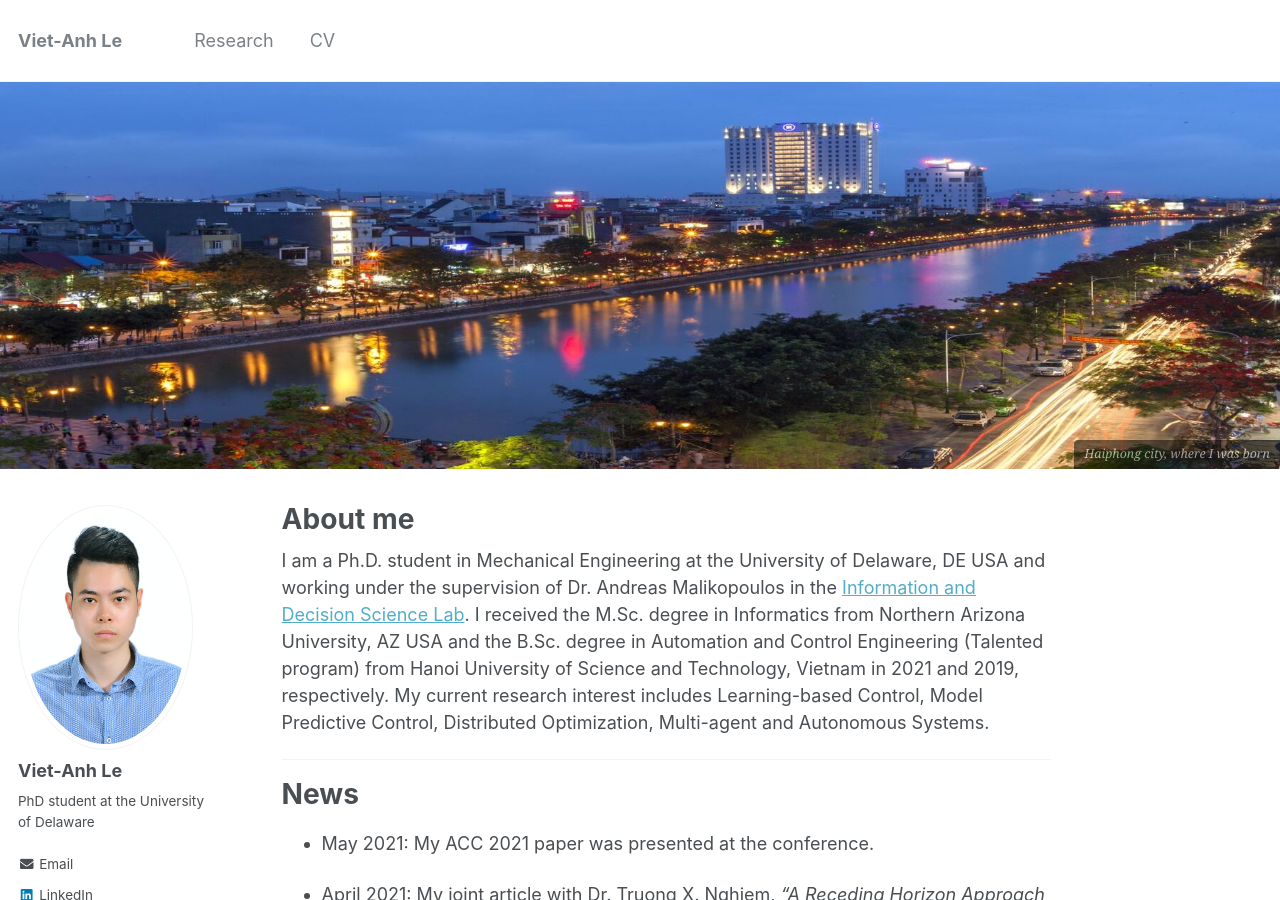
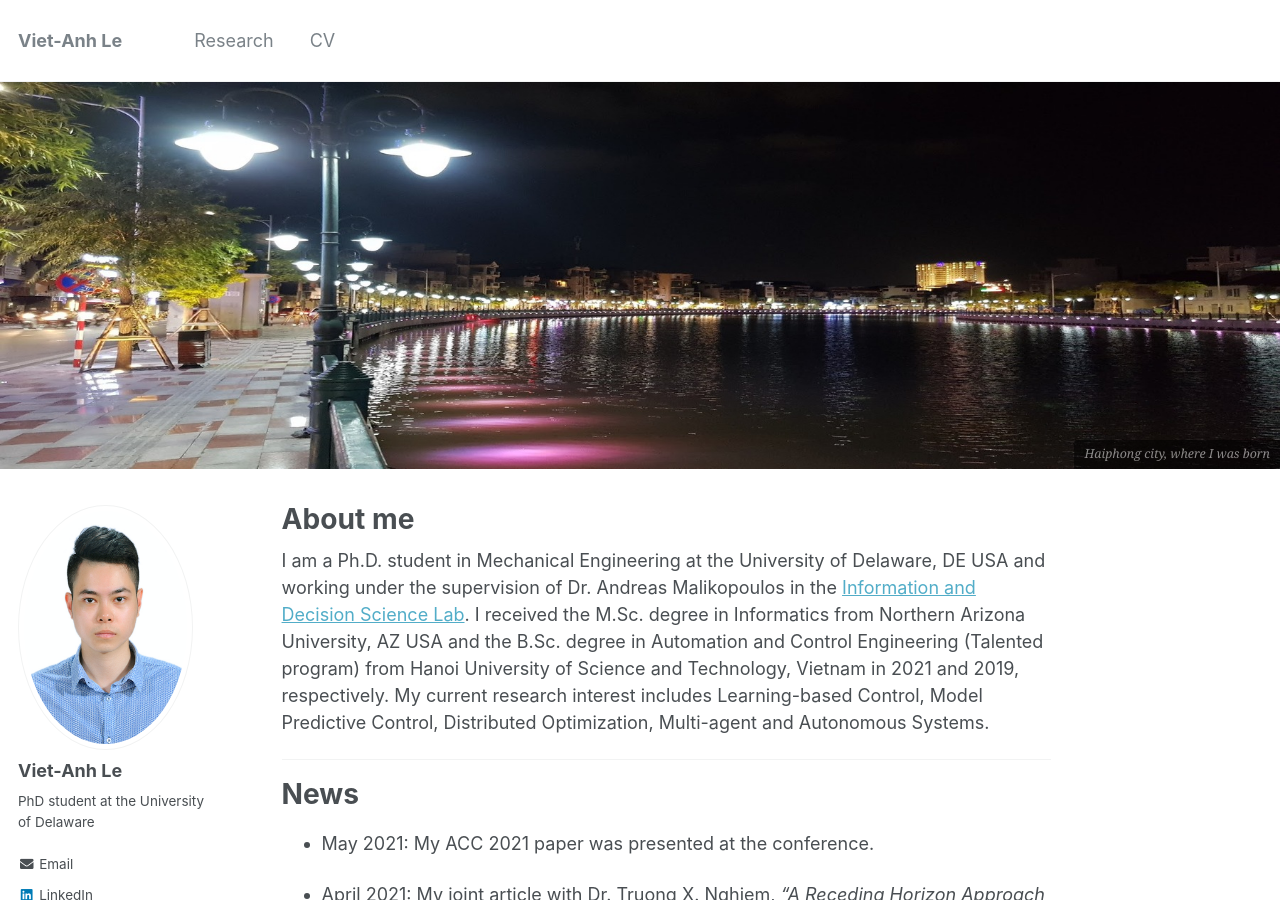
Before and after one commit to vietanhle0101/vietanhle0101.github.io, a Jekyll site: the page built from _pages/about.md, in a window 1280 px wide and 900 px high. Built offline with Jekyll 4.4.1, drawn with Linux system fonts in a browser that asks for light colours.

Commit message:
minor thing

```diff
--- a/_pages/about.md
+++ b/_pages/about.md
@@ -3,7 +3,7 @@ permalink: /
 title: "About me"
 excerpt: ""
 header:
-  image: haiphong.png
+  image: haiphong3.png
   caption: "*Haiphong city, where I was born*"
 author_profile: true
 redirect_from:
```
Also changed, not shown: images/haiphong3.png (added), 1 other file.
